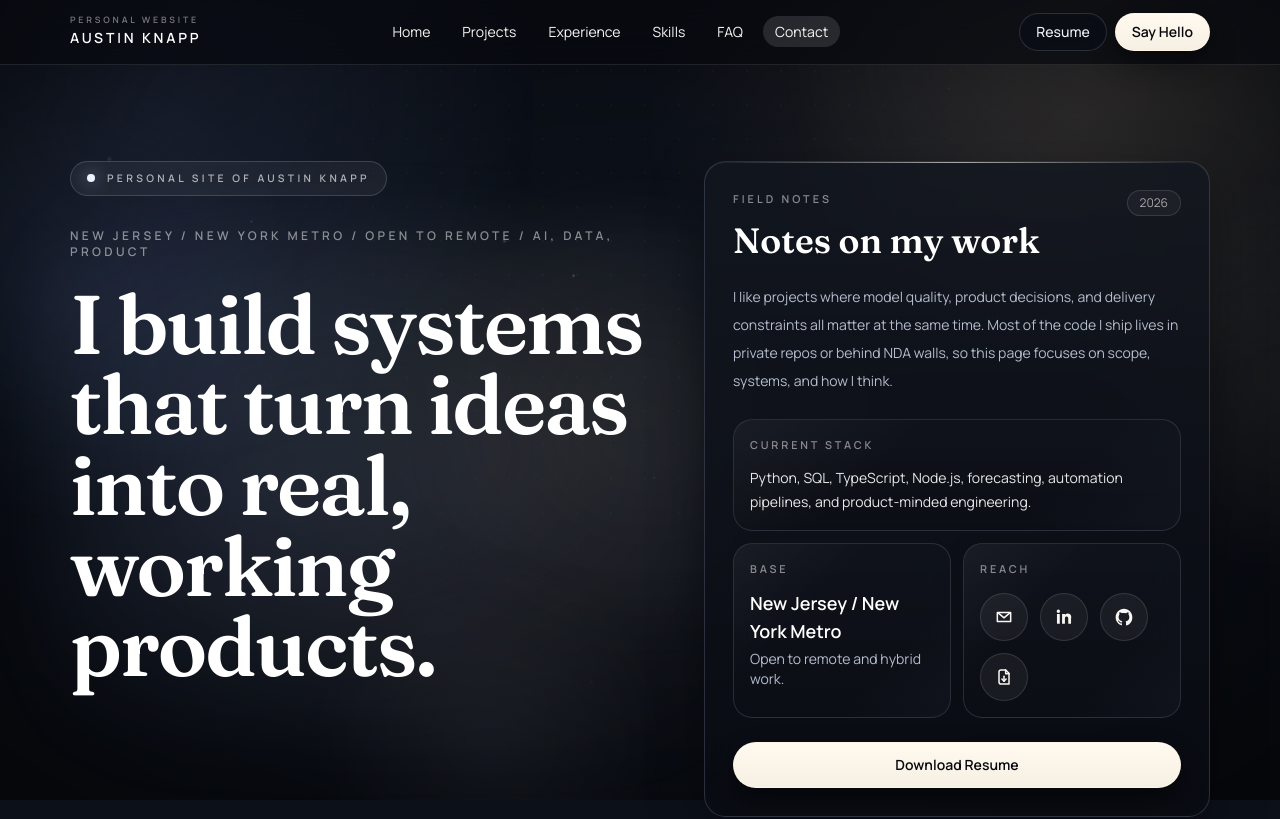
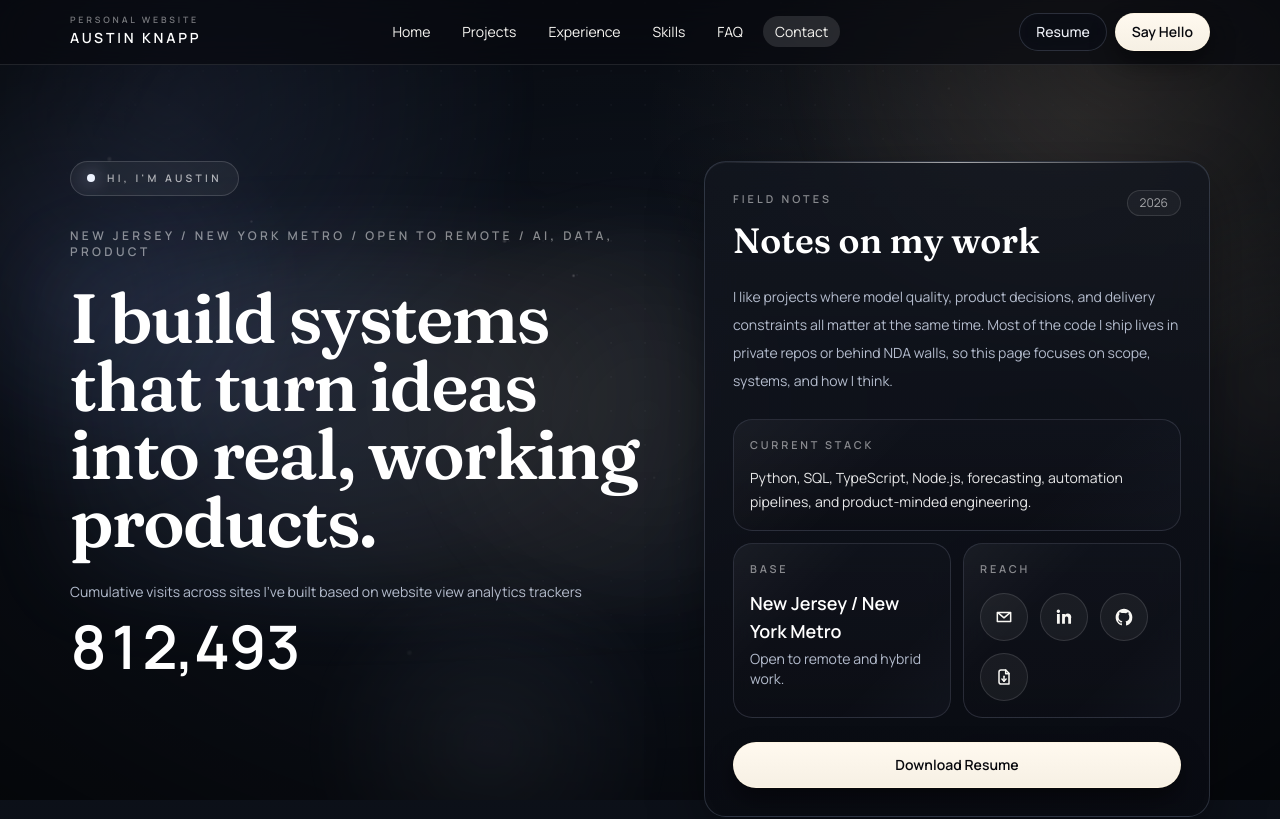
Before and after one commit to deej8888/austinknapp.com, a Next.js app: page / in a window 1280 px wide. Shown: the top 819 px of the page. Built offline with nearby package versions, Linux system fonts and the light colour scheme.

Commit message:
new changes for hero section

```diff
--- a/components/Hero.tsx
+++ b/components/Hero.tsx
@@ -2,7 +2,21 @@
 
 import { motion, useScroll, useTransform } from "framer-motion";
 import type { ReactNode } from "react";
-import { useRef } from "react";
+import { useEffect, useRef, useState } from "react";
+
+const CUMULATIVE_VISITS_BASE = 812493;
+const MONTHLY_VISITS = 70000;
+const LOAD_IN_COUNT_START = 800000;
+const LOAD_IN_DURATION_MS = 1800;
+const BASELINE_TIMESTAMP = new Date("2026-03-27T00:00:00-04:00").getTime();
+const MS_PER_30_DAY_MONTH = 30 * 24 * 60 * 60 * 1000;
+const VISITS_PER_MS = MONTHLY_VISITS / MS_PER_30_DAY_MONTH;
+const numberFormatter = new Intl.NumberFormat("en-US");
+
+function getEstimatedVisits(now = Date.now()) {
+  const elapsed = Math.max(0, now - BASELINE_TIMESTAMP);
+  return CUMULATIVE_VISITS_BASE + Math.floor(elapsed * VISITS_PER_MS);
+}
 
 type IconLinkProps = {
   href: string;
@@ -31,6 +45,7 @@ function IconLink({ href, label, children, download }: IconLinkProps) {
 
 export default function Hero() {
   const targetRef = useRef<HTMLElement | null>(null);
+  const [estimatedVisits, setEstimatedVisits] = useState(LOAD_IN_COUNT_START);
   const { scrollYProgress } = useScroll({
     target: targetRef,
     offset: ["start start", "end start"],
@@ -38,6 +53,47 @@ export default function Hero() {
 
   const titleY = useTransform(scrollYProgress, [0, 1], [0, -22]);
   const cardY = useTransform(scrollYProgress, [0, 1], [0, 26]);
+
+  useEffect(() => {
+    const targetVisits = getEstimatedVisits();
+    let animationFrameId = 0;
+    let intervalId = 0;
+
+    const animateCountIn = (startTime: number) => {
+      const frame = (now: number) => {
+        const progress = Math.min(
+          1,
+          (now - startTime) / LOAD_IN_DURATION_MS,
+        );
+        const easedProgress = 1 - (1 - progress) ** 3;
+        const nextValue = Math.floor(
+          LOAD_IN_COUNT_START +
+            (targetVisits - LOAD_IN_COUNT_START) * easedProgress,
+        );
+
+        setEstimatedVisits(nextValue);
+
+        if (progress < 1) {
+          animationFrameId = window.requestAnimationFrame(frame);
+          return;
+        }
+
+        setEstimatedVisits(targetVisits);
+        intervalId = window.setInterval(() => {
+          setEstimatedVisits(getEstimatedVisits());
+        }, 1000);
+      };
+
+      animationFrameId = window.requestAnimationFrame(frame);
+    };
+
+    animationFrameId = window.requestAnimationFrame(animateCountIn);
+
+    return () => {
+      window.cancelAnimationFrame(animationFrameId);
+      window.clearInterval(intervalId);
+    };
+  }, []);
 
   return (
     <section
@@ -50,7 +106,7 @@ export default function Hero() {
           <div className="inline-flex items-center gap-3 rounded-full border border-white/15 bg-white/[0.05] px-4 py-2">
             <span className="h-2 w-2 rounded-full bg-[#eef4ff] shadow-[0_0_18px_rgba(196,214,255,0.8)]" />
             <span className="text-[0.65rem] font-semibold tracking-[0.32em] text-white/65 uppercase">
-              Personal site of Austin Knapp
+              Hi, I&apos;m Austin
             </span>
           </div>
 
@@ -61,9 +117,19 @@ export default function Hero() {
 
             <div className="headline-wrap">
               <span aria-hidden className="headline-glow" />
-              <h1 className="max-w-3xl text-5xl leading-[0.97] font-semibold tracking-tight text-white sm:text-6xl lg:text-[5.2rem]">
+              <h1 className="max-w-3xl text-4xl leading-[0.98] font-semibold tracking-tight text-white sm:text-5xl lg:text-[4.35rem]">
                 I build systems that turn ideas into real, working products.
               </h1>
+            </div>
+
+            <div className="max-w-xl space-y-3">
+              <p className="text-sm leading-6 text-[var(--muted)]">
+                Cumulative visits across sites I&apos;ve built based on website
+                view analytics trackers
+              </p>
+              <p className="text-5xl font-semibold tracking-tight text-white tabular-nums sm:text-6xl">
+                {numberFormatter.format(estimatedVisits)}
+              </p>
             </div>
           </div>
         </motion.div>
```
